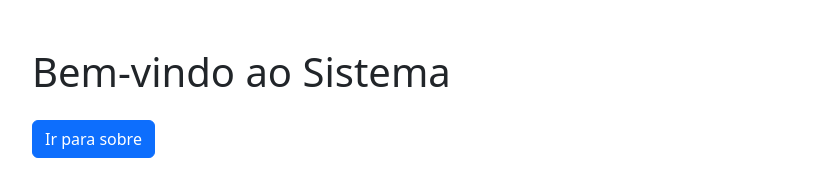
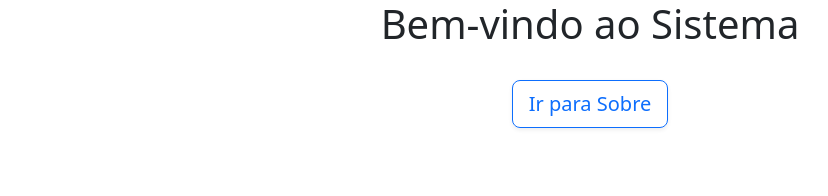
Before and after one commit to VictorCapoeira/MinhaPrimeiraPagina, a plain HTML site: page wwwroot/index.html in a window 1280 px wide. Shown: the whole page, without its empty margins (50-878 px from the left). Drawn offline with nearby package versions, Linux system fonts and the light colour scheme.

Commit message:
Alterado conteudo principal

```diff
--- a/wwwroot/index.html
+++ b/wwwroot/index.html
@@ -6,10 +6,10 @@
     <link href="https://cdn.jsdelivr.net/npm/bootstrap@5.3.5/dist/css/bootstrap.min.css" rel="stylesheet" integrity="sha384-SgOJa3DmI69IUzQ2PVdRZhwQ+dy64/BUtbMJw1MZ8t5HZApcHrRKUc4W0kG879m7" crossorigin="anonymous">
 </head>
 <body>
-    <div class="container mt-5">
+    <div class="text-center">
         <h1>Bem-vindo ao Sistema</h1>
-        <a href="sobre.html" class="btn btn-primary mt-3">Ir para sobre</a>
-    </div>
+        <a href="sobre.html" class="btn btn-outline-primary btn-lg mt-4 shadow-sm">Ir para Sobre</a>
+      </div>
 </body>
 <script src="https://cdn.jsdelivr.net/npm/bootstrap@5.3.5/dist/js/bootstrap.bundle.min.js" integrity="sha384-k6d4wzSIapyDyv1kpU366/PK5hCdSbCRGRCMv+eplOQJWyd1fbcAu9OCUj5zNLiq" crossorigin="anonymous"></script>
 </html>
```
